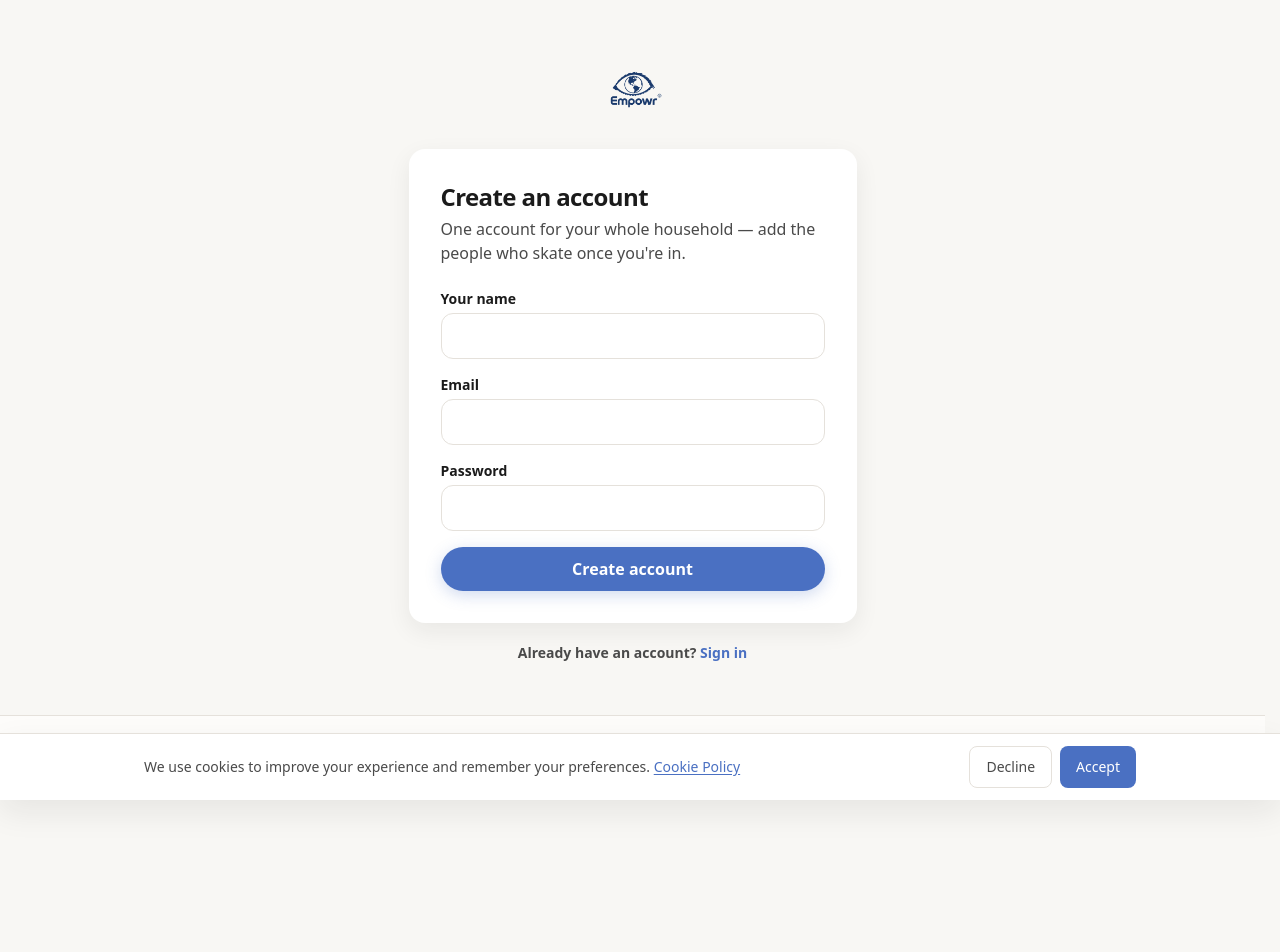
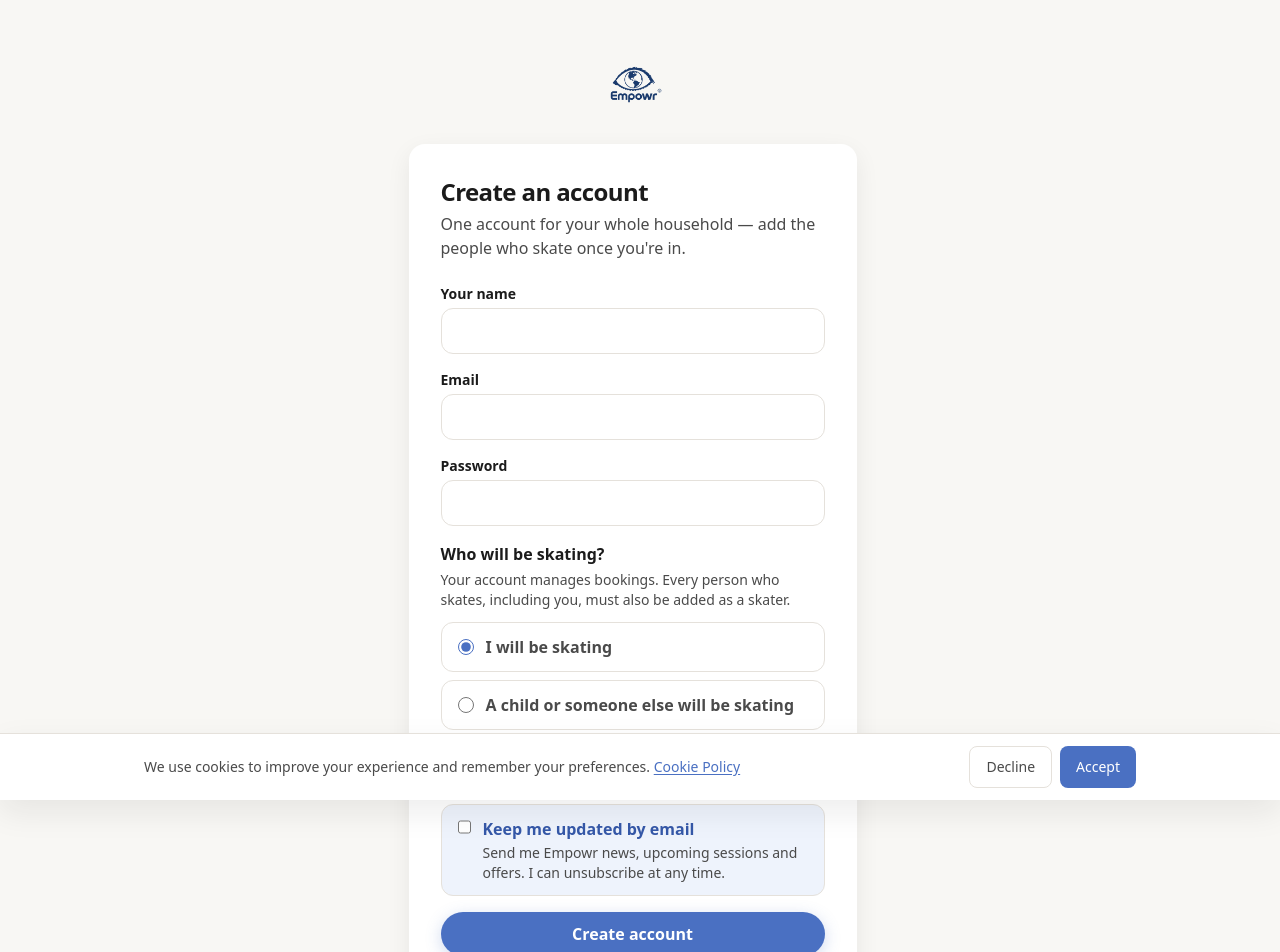
Before and after one commit to EmpowrCIC/empowr-members, a Next.js app in the folder src/: page /signup in a window 1280 px wide. Shown: the top 952 px of the page. Before the commit the page ends 800 px from the top, so only its background shows below. Built offline with nearby package versions, Linux system fonts and the light colour scheme; no server answers.

Commit message:
Improve member onboarding: SignupForm.tsx

```diff
--- a/src/components/auth/SignupForm.tsx
+++ b/src/components/auth/SignupForm.tsx
@@ -21,7 +21,13 @@ export function SignupForm() {
     handleSubmit,
     getValues,
     formState: { errors, isSubmitting },
-  } = useForm<SignupInput>({ resolver: zodResolver(signupSchema) });
+  } = useForm<SignupInput>({
+    resolver: zodResolver(signupSchema),
+    defaultValues: {
+      skating_for: "self",
+      email_marketing_opt_in: false,
+    },
+  });
 
   async function onSubmit(values: SignupInput) {
     setServerError(null);
@@ -30,8 +36,15 @@ export function SignupForm() {
       email: values.email,
       password: values.password,
       options: {
-        emailRedirectTo: `${location.origin}/auth/confirm/start?next=%2Faccount`,
-        data: { name: values.name },
+        emailRedirectTo: `${location.origin}/auth/confirm/start?next=%2Faccount%3Fwelcome%3D1`,
+        data: {
+          name: values.name,
+          skating_for: values.skating_for,
+          email_marketing_opt_in: values.email_marketing_opt_in,
+          email_marketing_opt_in_at: values.email_marketing_opt_in
+            ? new Date().toISOString()
+            : null,
+        },
       },
     });
     if (error) {
@@ -81,6 +94,50 @@ export function SignupForm() {
         />
         <FieldError message={errors.password?.message} />
       </div>
+      <fieldset>
+        <legend className="font-bold text-black">Who will be skating?</legend>
+        <p className="mt-1 text-sm text-mid">
+          Your account manages bookings. Every person who skates, including
+          you, must also be added as a skater.
+        </p>
+        <div className="mt-3 space-y-2">
+          {[
+            ["self", "I will be skating"],
+            ["others", "A child or someone else will be skating"],
+            ["both", "Both me and someone else"],
+          ].map(([value, label]) => (
+            <label
+              key={value}
+              className="flex items-center gap-3 rounded-xl border border-line px-4 py-3 font-semibold text-mid"
+            >
+              <input
+                type="radio"
+                value={value}
+                className="h-4 w-4 accent-blue"
+                {...register("skating_for")}
+              />
+              {label}
+            </label>
+          ))}
+        </div>
+        <FieldError message={errors.skating_for?.message} />
+      </fieldset>
+      <label className="flex items-start gap-3 rounded-xl border border-line bg-blue-pale px-4 py-3">
+        <input
+          type="checkbox"
+          className="mt-0.5 h-4 w-4 accent-blue"
+          {...register("email_marketing_opt_in")}
+        />
+        <span>
+          <span className="block font-bold text-blue-dark">
+            Keep me updated by email
+          </span>
+          <span className="mt-0.5 block text-sm text-mid">
+            Send me Empowr news, upcoming sessions and offers. I can
+            unsubscribe at any time.
+          </span>
+        </span>
+      </label>
       <Button type="submit" disabled={isSubmitting} className="w-full">
         {isSubmitting ? "Creating account…" : "Create account"}
       </Button>
```
